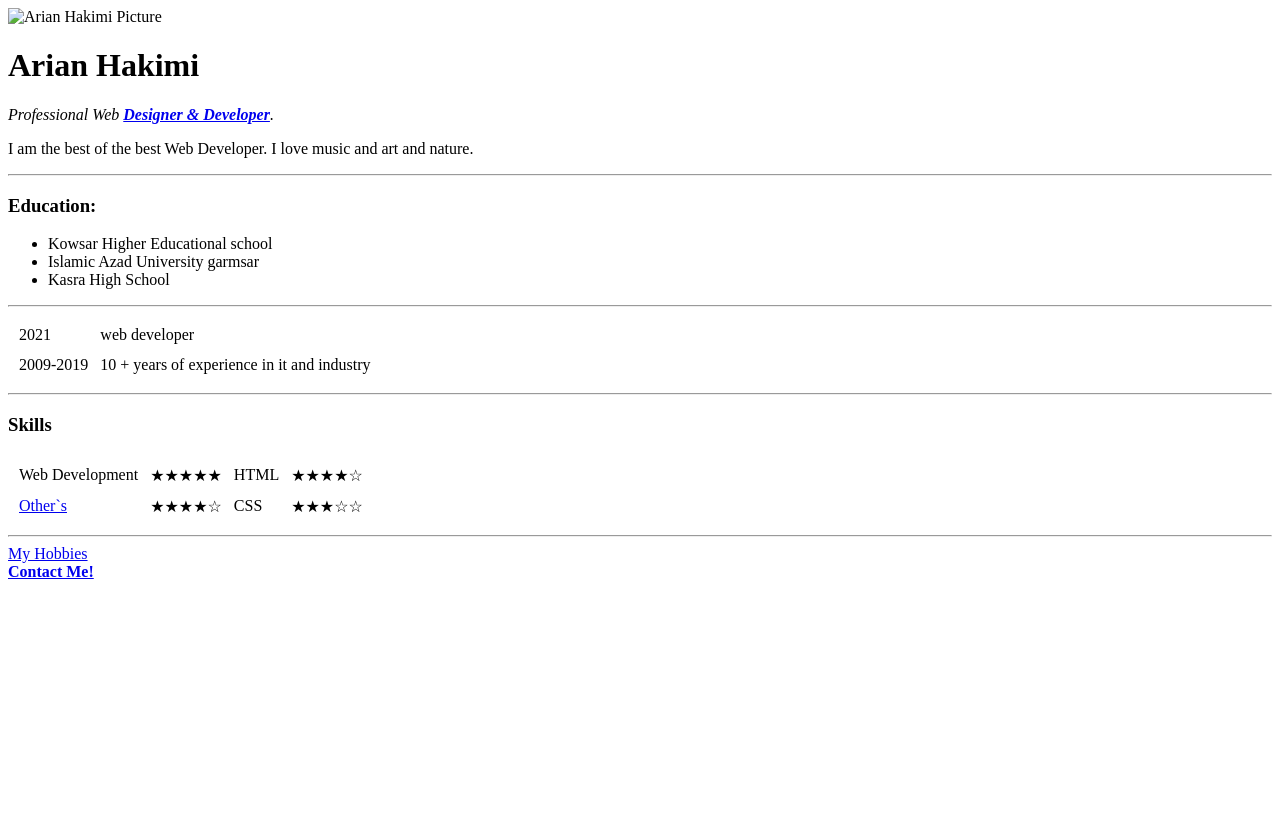
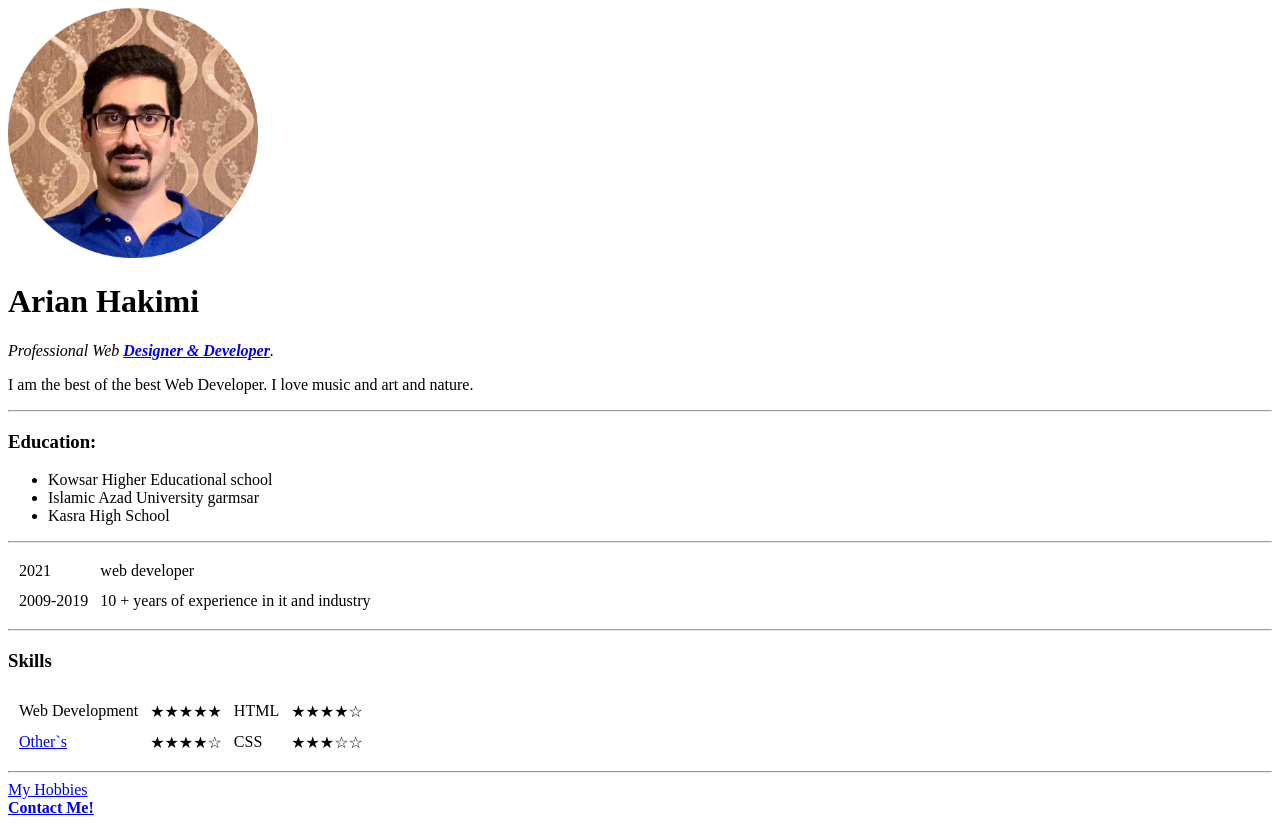
Before and after one commit to Arian-ht/cv, a plain HTML site: page index.html in a window 1280 px wide. Before the commit the page ends 800 px from the top, so only its background shows below. Drawn offline with Linux system fonts and the light colour scheme.

Commit message:
Update index.html

```diff
--- a/index.html
+++ b/index.html
@@ -7,7 +7,7 @@
 </head>
 
 <body>
-  <img src="./image/Arian-modified.png" alt="Arian Hakimi Picture" height="250" weight="250">
+  <img src="./Arian-modified.png" alt="Arian Hakimi Picture" height="250" weight="250">
   <h1>Arian Hakimi</h1>
   <p><em>Professional Web <strong><a href="#">Designer & Developer</a></strong>.</em></p>
   <p>I am the best of the best Web Developer. I love music and art and nature.</p>
```
